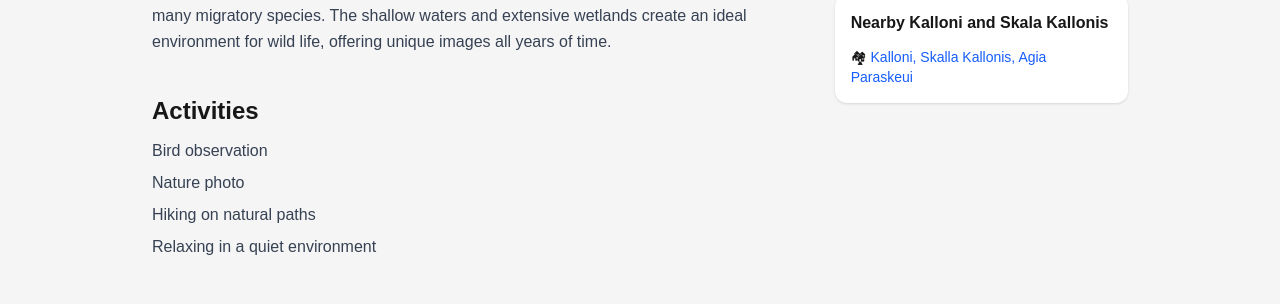
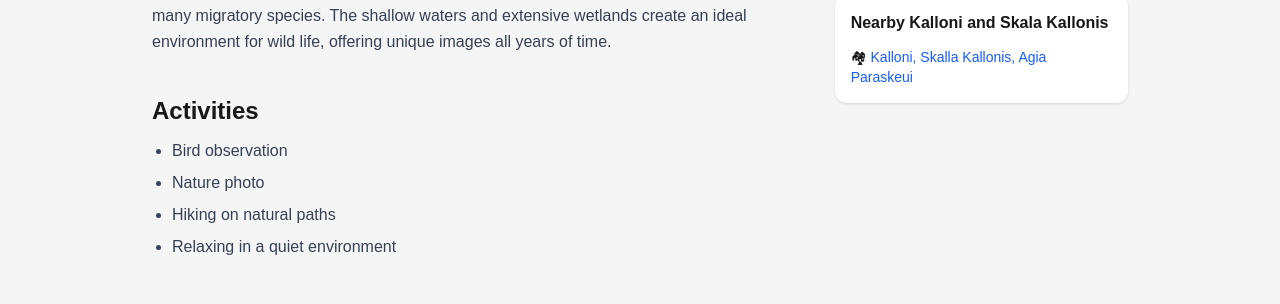
Before and after one commit to amamouridis06/lesvos-travel-guide, a Next.js app: page /nature/kolpos-kallonis in a window 1280 px wide. Shown: the part 853-1157 px from the top of the page. Built offline with nearby package versions, Linux system fonts and the light colour scheme.

Commit message:
Update page.tsx

```diff
--- a/app/nature/kolpos-kallonis/page.tsx
+++ b/app/nature/kolpos-kallonis/page.tsx
@@ -57,7 +57,7 @@ export default function VateraPage() {
           {/* Practical info */}
           <div>
             <h2 className="text-2xl font-semibold mb-3">Activities</h2>
-            <ul className="text-gray-700 space-y-2">
+            <ul className="list-disc pl-5 text-gray-700 space-y-2">
               <li> Bird observation </li>
               <li> Nature photo </li>
               <li> Hiking on natural paths </li>
```
